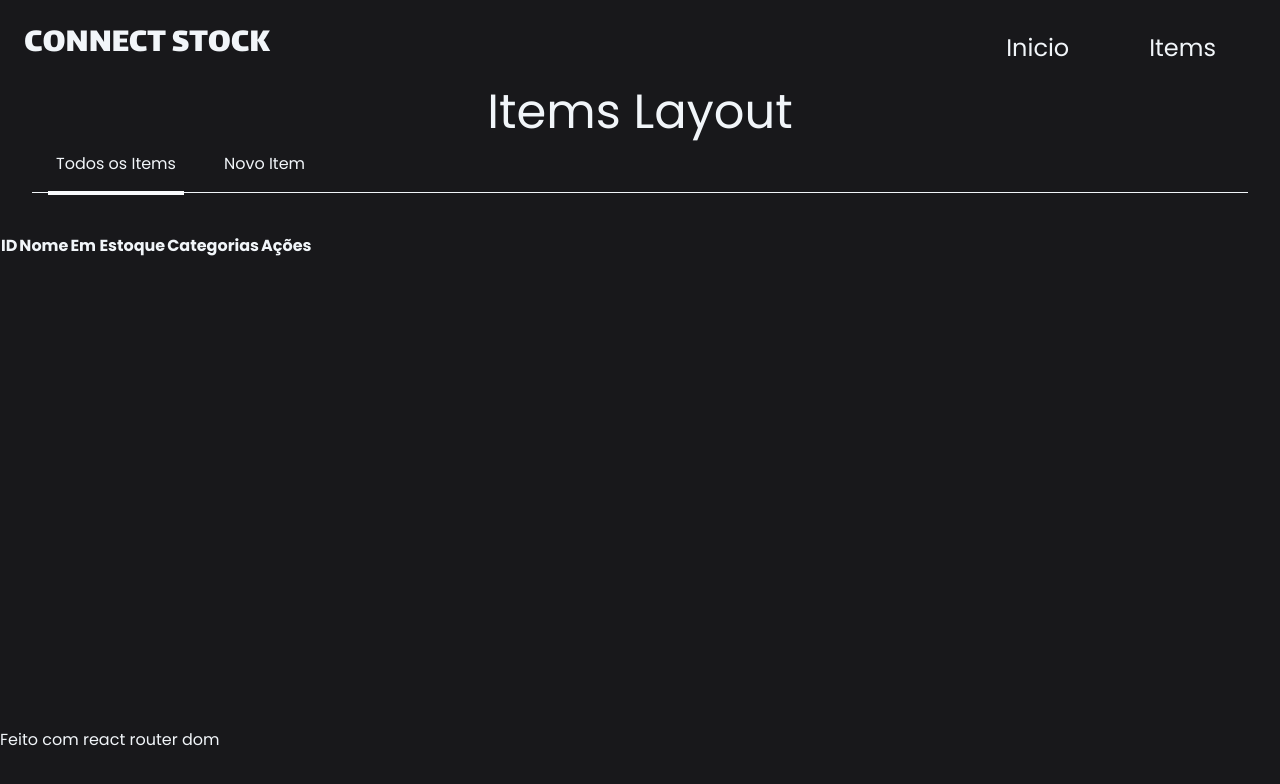
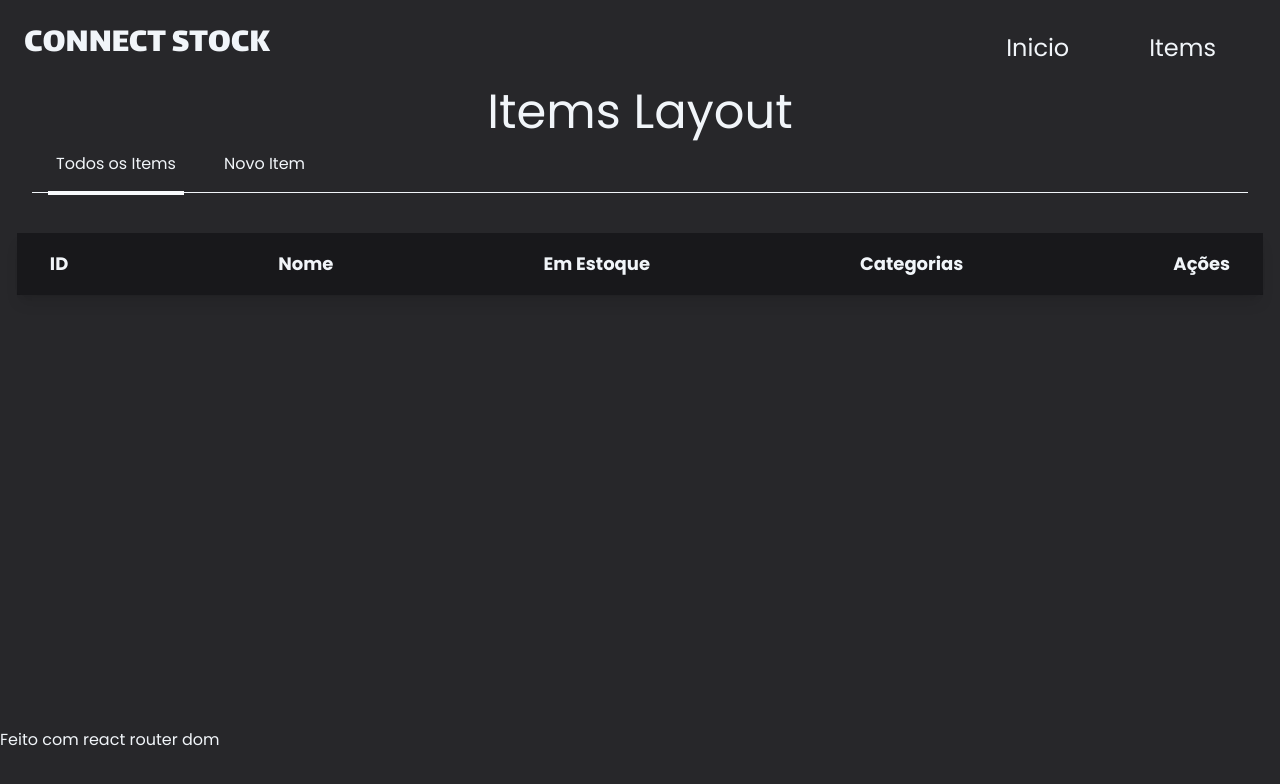
Before and after one commit to ArthurWillameBr/ConnectStock, a React (Vite) app: page /items in a window 1280 px wide. Shown: the top 784 px of the page. Built offline with nearby package versions, Linux system fonts and the light colour scheme.

Commit message:
style: Stylize items table

```diff
--- a/index.html
+++ b/index.html
@@ -16,7 +16,7 @@
   <title>ConnectStock</title>
 </head>
 
-<body class="overflow-hidden bg-zinc-900 text-slate-100 antialiased font-poppins">
+<body class="overflow-hidden bg-zinc-800 text-slate-100 antialiased font-poppins">
   <div id="root"></div>
   <script type="module" src="/src/main.jsx"></script>
 </body>
--- a/src/components/ItemsTable.jsx
+++ b/src/components/ItemsTable.jsx
@@ -3,9 +3,9 @@
 export function ItemsTable() {
     const {items} = UseStock()
   return (
-    <table>
-      <thead>
-        <tr>
+    <table className="flex justify-center">
+      <thead className="bg-zinc-900">
+        <tr className="flex gap-52 py-4 px-8 rounded text-lg shadow-lg">
           <th>ID</th>
           <th>Nome</th>
           <th>Em Estoque</th>
```
